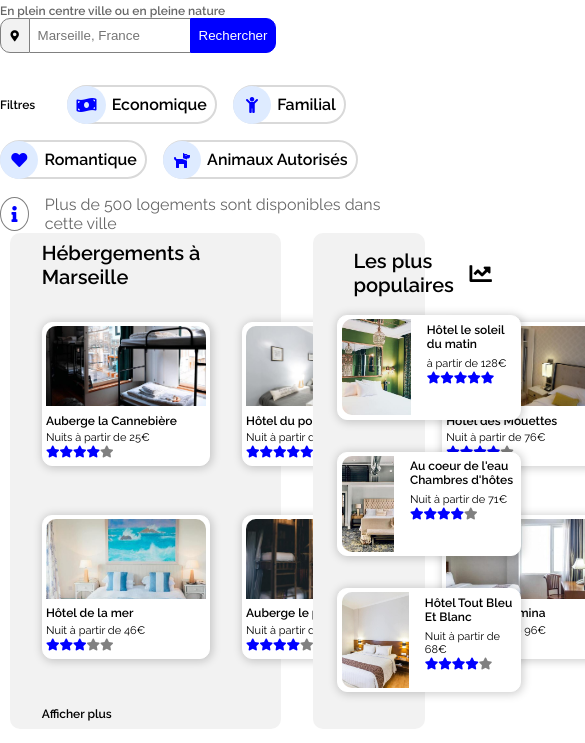
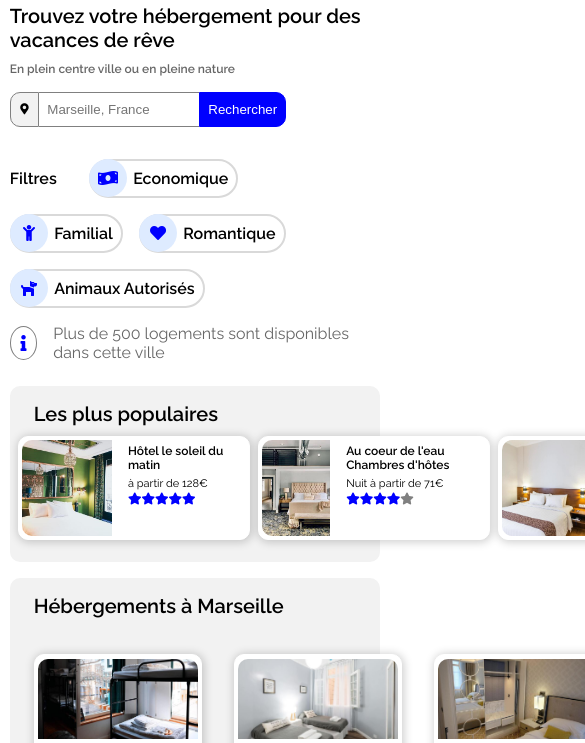
Before and after one commit to ecariot/EmmaCariot_2_07042021, a plain HTML site: page index.html in a window 390 px wide. Shown: the part 114-857 px from the top of the page, 585 px wide, since content can reach past the window. Drawn offline with Linux system fonts and the light colour scheme.

Commit message:
responsive Ipad

```diff
--- a/index.html
+++ b/index.html
@@ -21,9 +21,10 @@
                     </nav>
                 </div>
             </div>
-
-            <h1>Trouvez votre hébergement pour des vacances de rêve</h1>
-            <h2 class="grey-text">En plein centre ville ou en pleine nature</h2>
+            <div class="header-text">
+                <h1>Trouvez votre hébergement pour des vacances de rêve</h1>
+                <h2 class="grey-text">En plein centre ville ou en pleine nature</h2>
+            </div>
             <div class="search-bar">
                 <span class="loc-icon">
                     <i class="fas fa-map-marker-alt"></i>
@@ -201,8 +202,8 @@
             </div>
         </div>
 
+        <h1 class="activity-title">Activités à Marseille</h1>
         <div class="activity">
-            <h1 class="activity-title">Activités à Marseille</h1>
             <a href="#" class="activity-box activity-box--1">
                 <div class="activity-img">
                     <img
--- a/style.css
+++ b/style.css
@@ -38,7 +38,18 @@ body {
 .navbar {
     display: flex;
     justify-content: space-between;
-    padding: 1rem;
+    padding: 0rem 2.5vw;
+    padding: 2rem;
+}
+
+.header-text {
+    padding: 0rem 2.5vw;
+    margin-top: 1rem;
+    margin-bottom: 1rem;
+}
+
+.header-text h2 {
+    margin-top: 0.6rem;
 }
 
 .navigation a:hover {
@@ -91,6 +102,7 @@ h3 {
 }
 .search-bar {
     display: flex;
+    padding: 0rem 2.5vw;
 }
 .search-bar input {
     width: 10rem;
@@ -113,6 +125,11 @@ h3 {
     display: flex;
     margin-top: 2rem;
     flex-wrap: wrap;
+    padding: 0rem 2.5vw;
+}
+
+.filter h2 {
+    font-size: 16px;
 }
 .filterTitle {
     margin: 0 2rem 1rem 0;
@@ -165,7 +182,8 @@ h3 {
 .info {
     display: flex;
     align-items: center;
-    padding: 0rem 0;
+    padding: 0rem 2.5vw;
+    margin-bottom: 1.5rem;
 }
 
 .info-icon{
@@ -217,6 +235,7 @@ h3 {
     width: 69%;
     display: flex;
     flex-wrap: wrap;
+    cursor: pointer;
 }
 
 .location {
@@ -225,6 +244,8 @@ h3 {
     grid-template-rows: repeat(2, 1fr);
     grid-column-gap: 2vw;
     grid-row-gap: 2rem;
+    position: relative;
+    box-sizing: border-box;
 }
 
 .location-popu {
@@ -255,8 +276,16 @@ h3 {
     padding: 0.2rem;
     display: flex;
     flex-direction: row;
+    cursor: pointer;
 }
 
+.case-p:hover {
+    transform: scale(1.01);
+}
+
+.case-h:hover {
+    transform: scale(1.01);
+}
 .case-h img {
     border-radius: 10px 10px 0px 0px;
     width: 100%;
@@ -327,12 +356,54 @@ h5 {
 
 .choice-title {
     margin-left: 1.5rem;
+    margin-top: 1rem;
 }
 
 .more {
     margin-left: 1.5rem;
     font-weight: bold;
     font-size: 12px;
+}
+
+@media screen and (max-width: 768px) {
+    .choice {
+        display: flex;
+        flex-direction: column-reverse;
+        justify-content: space-between;
+        row-gap: 1rem;
+        }
+
+    .populaires {
+        width: 100%;
+        height: 11rem;
+    }
+
+    .hebergements {
+        width: 100%;
+        padding: 0%;
+    }
+
+    .location {
+        width: 100%;
+    }
+
+    .location-popu {
+        display: flex;
+        flex-direction: row;
+        align-items: center;
+        width: 45rem;
+    }
+
+    .case-p {
+        margin-left: 0.5rem;
+        width: 70%;
+    }
+
+    .popu-header {
+        padding: 0;
+    }
+
+
 }
 
 /*activity*/
@@ -343,14 +414,15 @@ h5 {
     row-gap: 2rem;
     margin: 4rem 0;
     padding: 0rem 2.5vw;
+    margin-top: 2rem;
 }
 
 .activity-title {
-    grid-column: 1/-1;
+    padding: 0rem 2.5vw;
 }
 
 .activity-box {
-    box-shadow: 0 0 20px #0000002e;
+    box-shadow: 1px 1px 10px 1px rgba(0, 0, 0, 0.2);
     border-radius: 1rem;
     overflow: hidden;
     display: flex;
@@ -424,7 +496,7 @@ footer {
     padding: 2rem 2rem;
 }
 
-.footer-items {
+.footer-item {
     display: block;
     margin: 1rem 0;
 }
@@ -440,3 +512,32 @@ footer a {
 footer h5 {
     font-weight: bold;
 }
+
+@media screen and (max-width: 768px) {
+    .footer-column-all {
+        display: flex;
+        padding: 2rem;
+    }
+
+    .footer-column {
+        width: 100%;
+        padding: 0;
+        margin: 1rem 0;
+    }
+
+    .footer-column:first-child {
+        margin-top: 0;
+    }
+
+    .footer-column:last-child {
+        margin-bottom: 0;
+    }
+
+    .footer-column-title {
+        margin: 0;
+    }
+
+    .footer-item:last-child {
+        margin-bottom: 0;
+    }
+}
```
